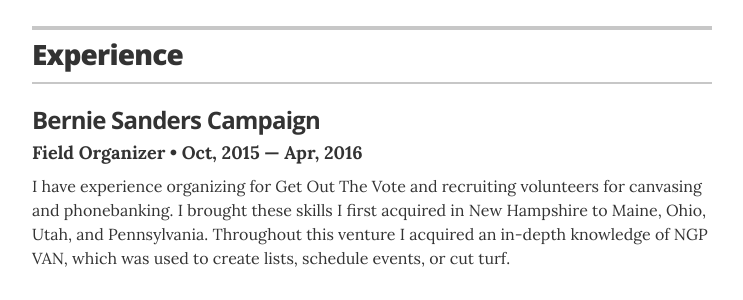
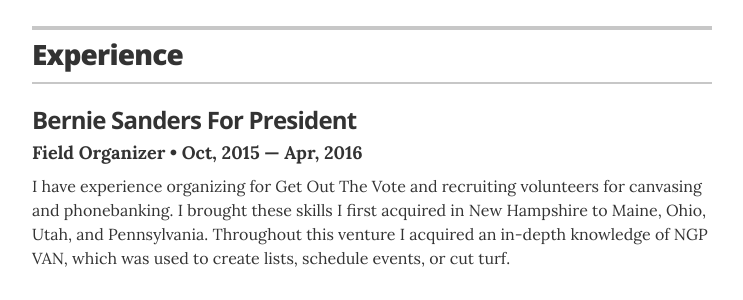
Before and after one commit to jthibeault2005/joshthibeault.me, a Jekyll site: the page built from index.html, in a window 1280 px wide and 900 px high, scrolled down 360 px. Shown: the part 157-457 px from the top of the window, without its empty margins (268-1011 px from the left). Built offline with Jekyll 4.4.1, drawn with Linux system fonts in a browser that asks for light colours.

Commit message:
Update experience.yml

```diff
--- a/_data/experience.yml
+++ b/_data/experience.yml
@@ -1,6 +1,6 @@
 # Jobs
 
-- company: Bernie Sanders Campaign
+- company: Bernie Sanders For President
   position: Field Organizer
   duration: Oct, 2015 &mdash; Apr, 2016
   summary: I have experience organizing for Get Out The Vote and recruiting volunteers for canvasing and phonebanking.  I brought these skills I first acquired in New Hampshire to Maine, Ohio, Utah, and Pennsylvania.  Throughout this venture I acquired an in-depth knowledge of NGP VAN, which was used to create lists, schedule events, or cut turf.
```
